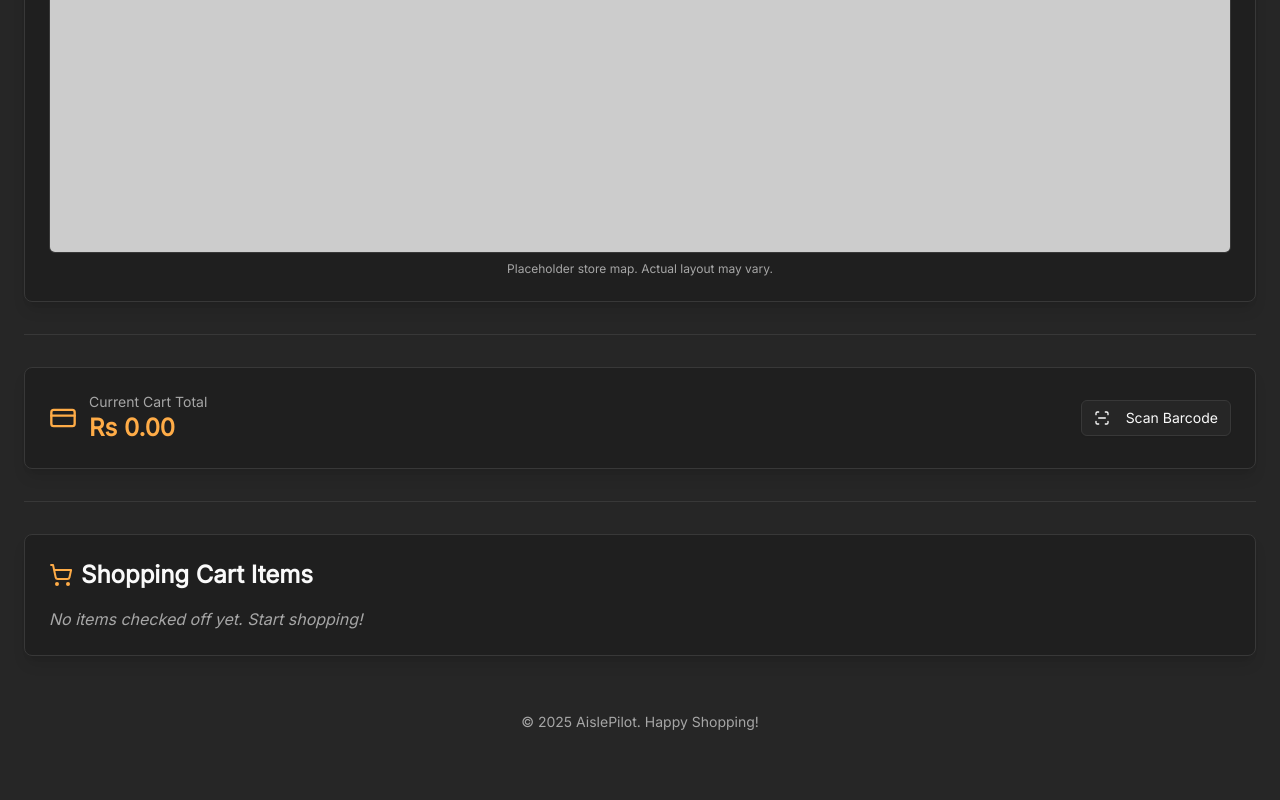
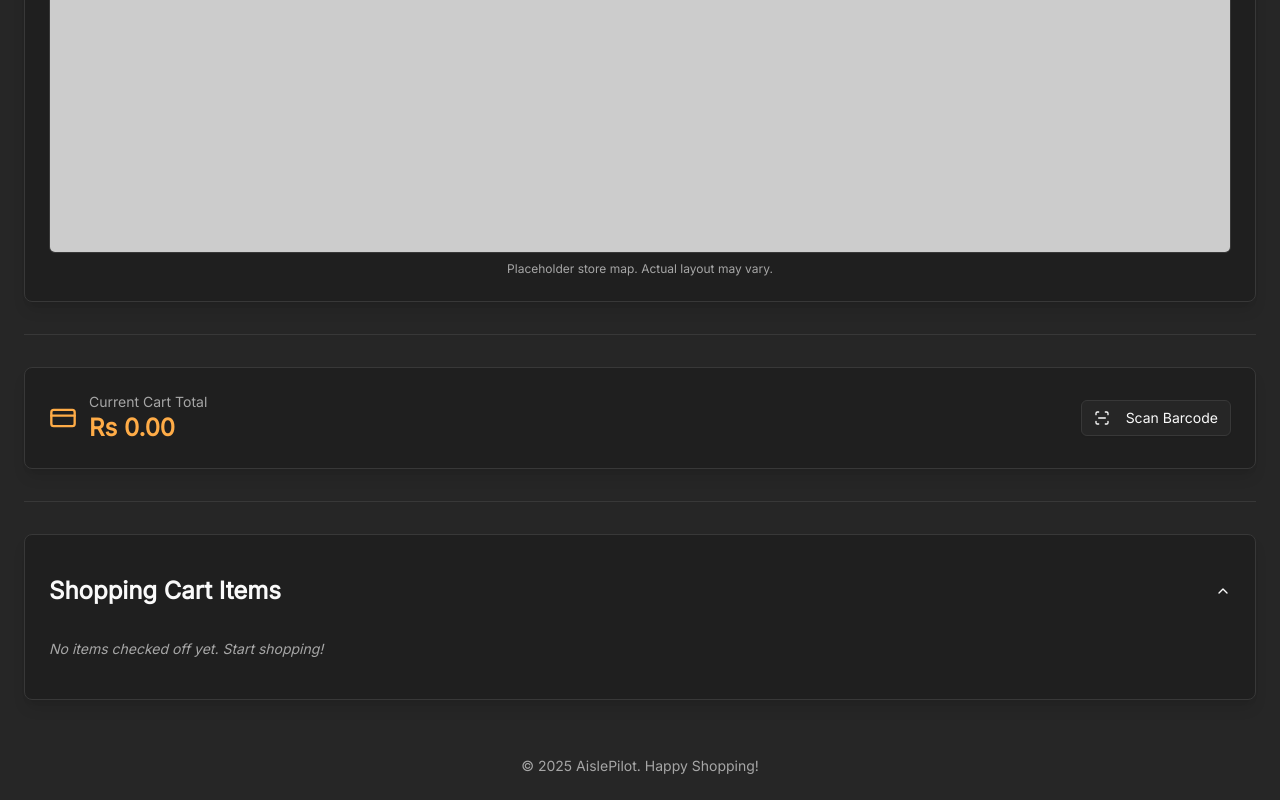
Before and after one commit to eshasantosh/aislepilot, a Next.js app: page /map in a window 1280 px wide. Shown: the part 1058-1858 px from the top of the page. Before the commit the page ends 1814 px from the top, so only its background shows below. Built offline with nearby package versions, Linux system fonts and the light colour scheme.

Commit message:
make the shopping cart collapsible and remove the icon next to it

```diff
--- a/src/app/map/page.tsx
+++ b/src/app/map/page.tsx
@@ -8,7 +8,7 @@ import { CategorizedDisplay } from '@/components/categorized-display';
 import type { CategorizeItemsOutput } from '@/ai/flows/categorize-items';
 import { Button } from '@/components/ui/button';
 import { Card, CardContent } from '@/components/ui/card';
-import { ArrowLeft, MapPin, Loader2, ScanLine, ShoppingCart, Plus, Minus, CreditCard } from 'lucide-react';
+import { ArrowLeft, MapPin, Loader2, ScanLine, Plus, Minus, CreditCard } from 'lucide-react';
 import { Separator } from '@/components/ui/separator';
 import { LOCAL_STORAGE_KEYS } from '@/lib/constants';
 import {
@@ -21,6 +21,12 @@ import {
   DialogTitle,
   DialogTrigger,
 } from "@/components/ui/dialog";
+import {
+  Accordion,
+  AccordionContent,
+  AccordionItem,
+  AccordionTrigger,
+} from "@/components/ui/accordion";
 import { useToast } from '@/hooks/use-toast';
 import { Alert, AlertDescription, AlertTitle } from "@/components/ui/alert";
 
@@ -217,7 +223,6 @@ export default function MapPage() {
       <>
         <main className="flex-grow container mx-auto px-4 md:px-6 py-8 flex flex-col items-center justify-center">
           <div className="mb-6 w-full max-w-2xl mx-auto self-start">
-             {/* Back button is now part of CategorizedDisplay for sticky header */}
           </div>
           <Loader2 className="h-12 w-12 animate-spin text-primary mb-4 mt-8" />
           <p className="text-muted-foreground">Loading map and checklist...</p>
@@ -313,13 +318,12 @@ export default function MapPage() {
         <Separator className="my-8" />
 
         <section className="mb-8 p-4 sm:p-6 border bg-card rounded-lg shadow-lg">
-          <div className="flex justify-between items-center mb-4">
-            <h2 className="text-xl sm:text-2xl font-semibold font-headline flex items-center">
-              <ShoppingCart className="mr-2 h-6 w-6 text-primary" />
+          <Accordion type="single" collapsible className="w-full" defaultValue="cart-items">
+            <AccordionItem value="cart-items" className="border-b-0">
+              <AccordionTrigger className="text-xl sm:text-2xl font-semibold font-headline hover:no-underline">
                 Shopping Cart Items
-            </h2>
-          </div>
-
+              </AccordionTrigger>
+              <AccordionContent className="pt-4">
                 {completedItems.length > 0 ? (
                   <>
                     <ul className="space-y-3">
@@ -373,6 +377,9 @@ export default function MapPage() {
                 ) : (
                   <p className="text-muted-foreground italic">No items checked off yet. Start shopping!</p>
                 )}
+              </AccordionContent>
+            </AccordionItem>
+          </Accordion>
         </section>
 
       </main>
```
Lines whose indentation alone changed are shown as unchanged.
